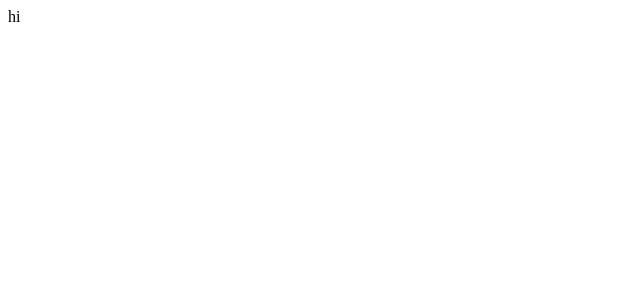
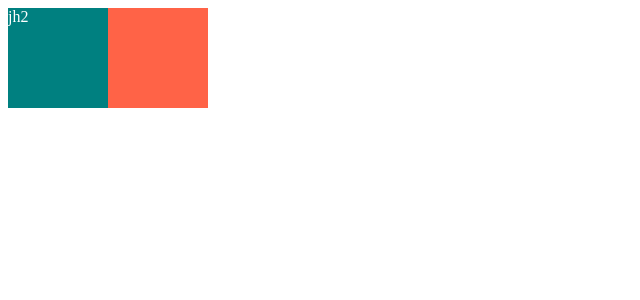
Before and after one commit to sorrynthx/react-study, a React (Create React App) app in the folder react-masterclass/: page / in a window 1280 px wide. Shown: the top 300 px of the page, without its empty margins (0-640 px from the left). Built offline with nearby package versions, Linux system fonts and the light colour scheme.

Commit message:
2022-04-13 style-components 적용해보기

```diff
--- a/react-masterclass/package.json
+++ b/react-masterclass/package.json
@@ -9,6 +9,7 @@
     "react": "^18.0.0",
     "react-dom": "^18.0.0",
     "react-scripts": "5.0.1",
+    "styled-components": "^5.3.5",
     "web-vitals": "^2.1.4"
   },
   "scripts": {
--- a/react-masterclass/src/App.js
+++ b/react-masterclass/src/App.js
@@ -1,8 +1,33 @@
+import styled from "styled-components";
+
+const Father = styled.div`
+  display: flex;
+`;
+
+const BoxOne = styled.div`
+  background-color: teal;
+  width: 100px;
+  height: 100px;
+`;
+
+const BoxTwo = styled.div`
+  background-color: tomato;
+  width: 100px;
+  height: 100px;
+`;
+
+const Text = styled.span`
+  color: white;
+`;
+
 function App() {
   return (
-    <div className="App">
-      hi
-    </div>
+    <Father>
+      <BoxOne>
+        <Text>jh2</Text>
+      </BoxOne>
+      <BoxTwo />
+    </Father>
   );
 }
 
```
Also changed, not shown: react-masterclass/src/install.txt (added), 1 other file (tests, documents, lock files or other folders).
